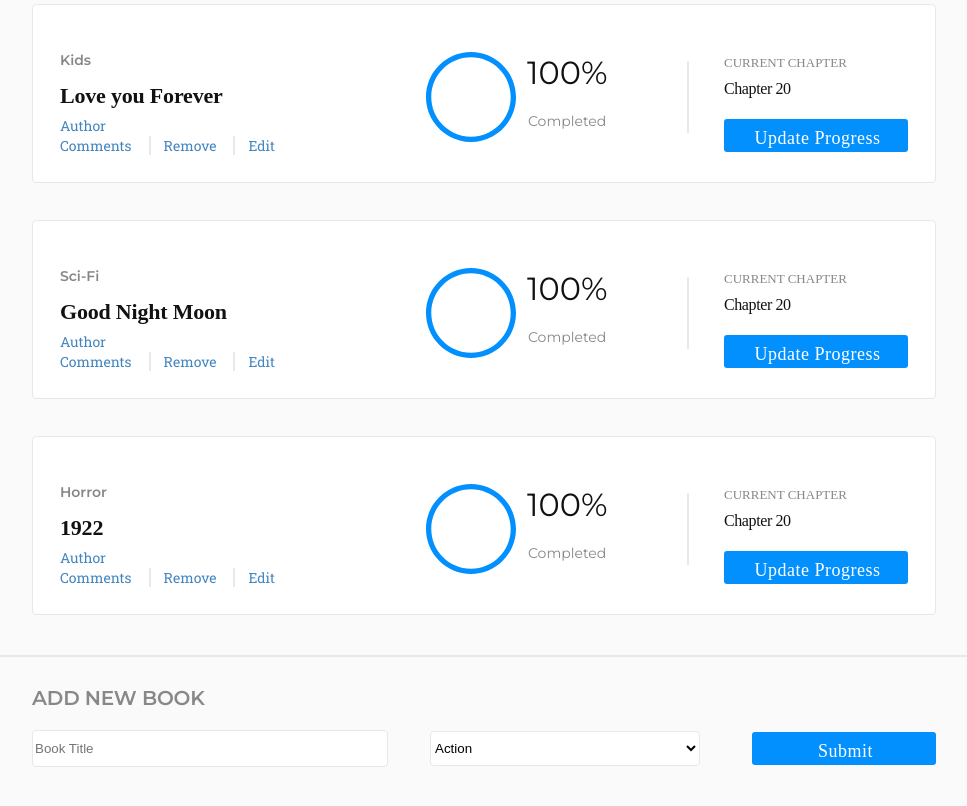
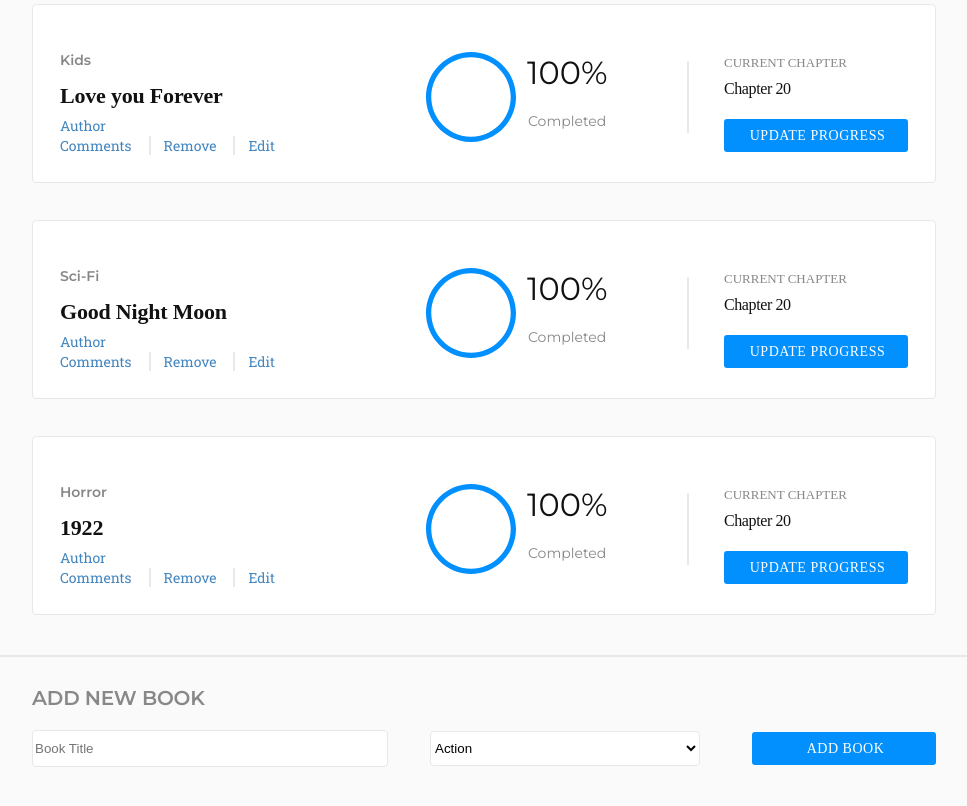
Before and after one commit to MarilenaRoque/magic-books, a React (Create React App) app: page / in a window 1280 px wide. Shown: the part 640-1446 px from the top of the page, without its empty margins (176-1143 px from the left). Built offline with nearby package versions, Linux system fonts and the light colour scheme.

Commit message:
fixing buttons style

```diff
--- a/src/components/Book.js
+++ b/src/components/Book.js
@@ -40,7 +40,7 @@ const Book = ({ book, handleRemoveBook }) => {
           <p className={styles.currentChapter}>CURRENT CHAPTER</p>
           <p className={styles.currentChapterNumber}>Chapter 20</p>
           <button type="button" className={styles.buttonUpdate}>
-            <span className={styles.update}>Update Progress</span>
+            <span className={styles.update}>UPDATE PROGRESS</span>
           </button>
         </div>
       </div>
--- a/src/containers/BooksForm.js
+++ b/src/containers/BooksForm.js
@@ -39,7 +39,7 @@ const BooksForm = props => {
         </select>
 
         <button type="button" className={styles.addButton} onClick={handleSubmit}>
-          <span className={styles.addButtonText}>Submit</span>
+          <span className={styles.addButtonText}>ADD BOOK</span>
         </button>
       </form>
     </>
--- a/src/stylesheets/Book.module.css
+++ b/src/stylesheets/Book.module.css
@@ -150,10 +150,9 @@
 }
 
 .update {
-  width: 143px;
   height: 18px;
   font-family: RobotoSlab, serif;
-  font-size: 18px;
+  font-size: 14px;
   font-weight: 300;
   font-stretch: normal;
   font-style: normal;
--- a/src/stylesheets/BooksForm.module.css
+++ b/src/stylesheets/BooksForm.module.css
@@ -62,7 +62,7 @@
   width: 143px;
   height: 18px;
   font-family: RobotoSlab, serif;
-  font-size: 18px;
+  font-size: 14px;
   font-weight: 300;
   font-stretch: normal;
   font-style: normal;
```
